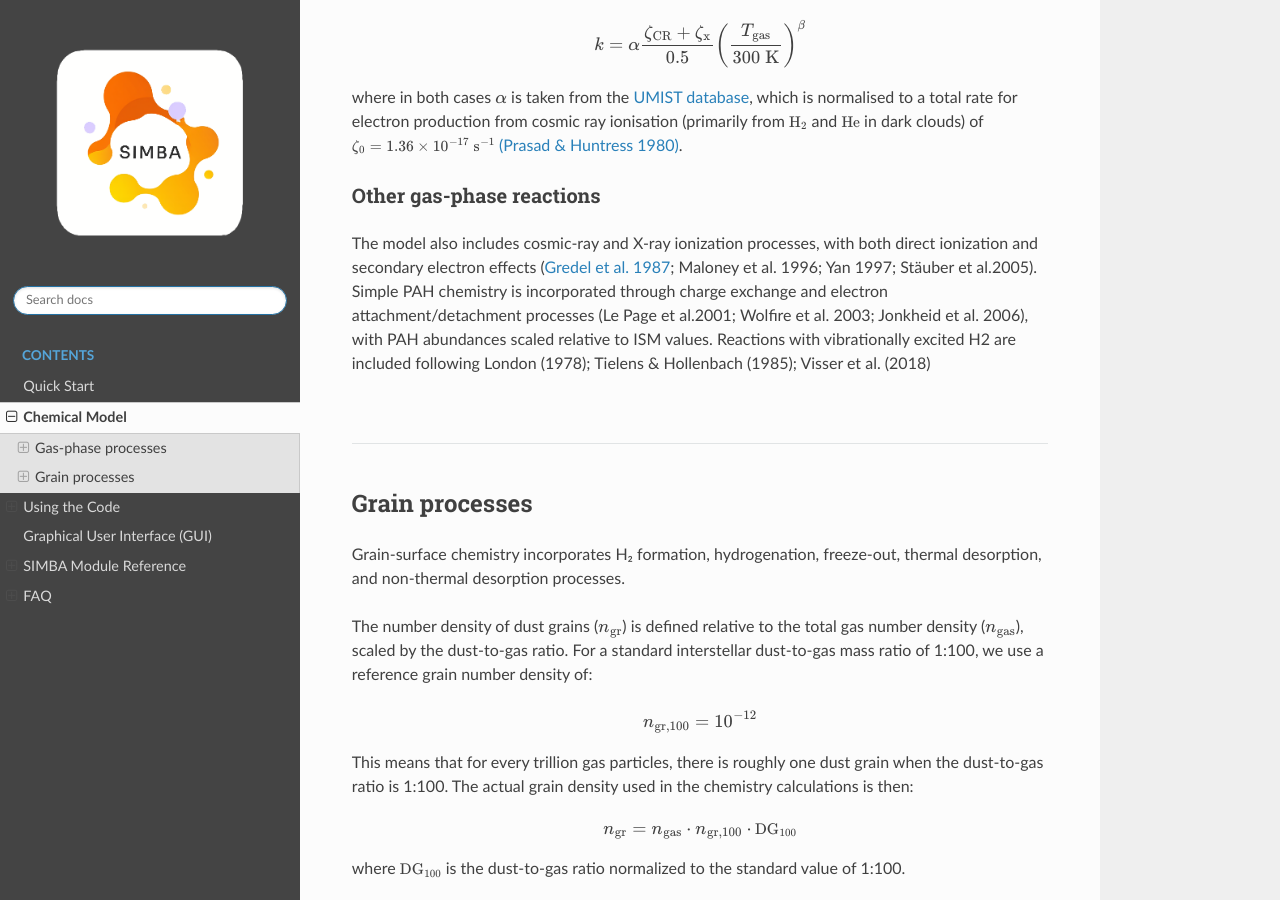
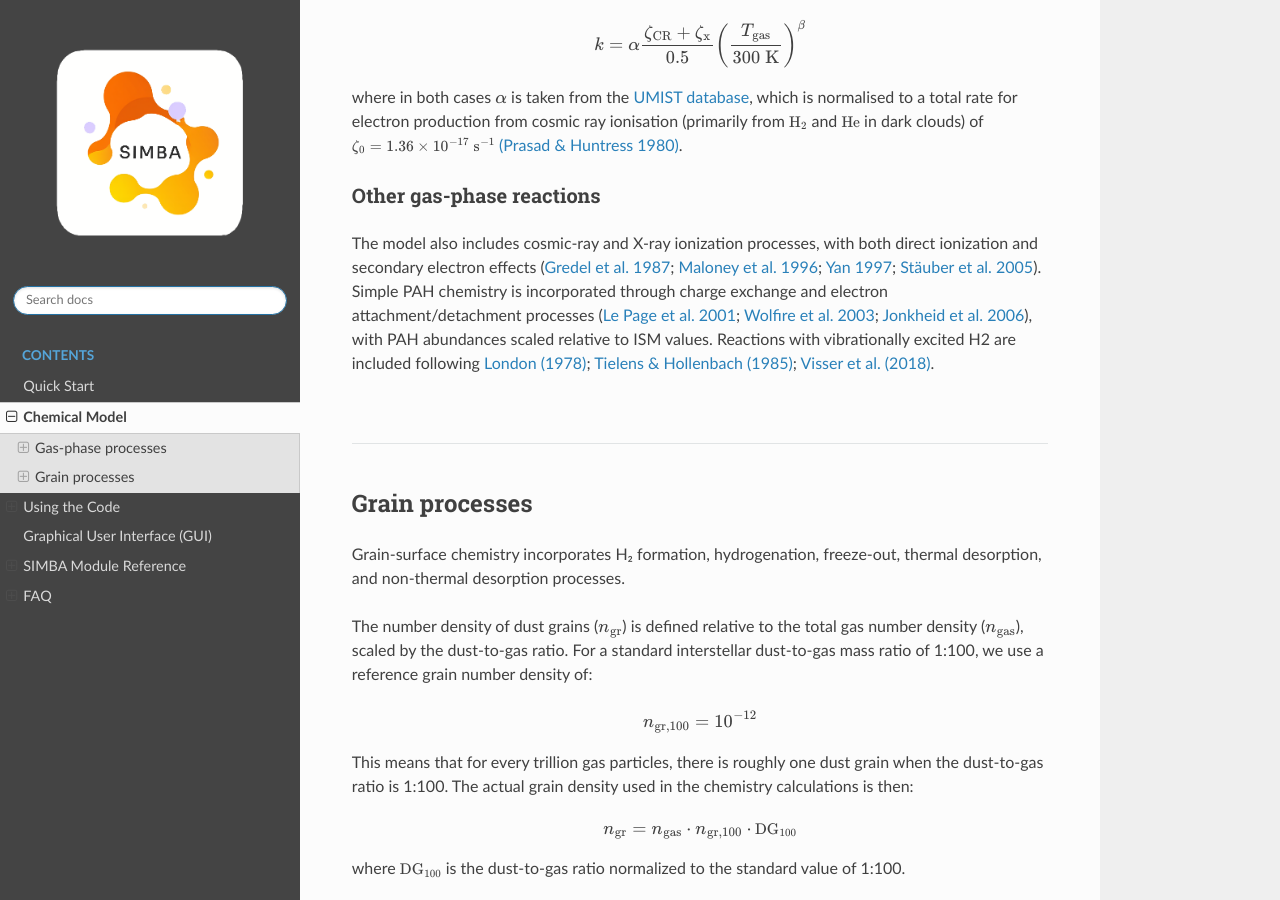
Before and after one commit to lukekeyte/simba-docs, a Sphinx documentation site: the page built from docs/chemical_model/index.md, in a window 1280 px wide and 900 px high, scrolled down 1485 px. Built offline with Sphinx 7.4.7 and the Read the Docs theme 3.1.0, drawn with Linux system fonts in a browser that asks for light colours; part of the change alters nothing that is shown.

```diff
--- a/docs/chemical_model/index.md
+++ b/docs/chemical_model/index.md
@@ -58,7 +58,7 @@ for electron production from cosmic ray ionisation (primarily from $\small{\text
 
 ### Other gas-phase reactions
 
-The model also includes cosmic-ray and X-ray ionization processes, with both direct ionization and secondary electron effects ([Gredel et al. 1987](https://ui.adsabs.harvard.edu/abs/1987ApJ...323L.137G/abstract); Maloney et al. 1996; Yan 1997; Stäuber et al.2005). Simple PAH chemistry is incorporated through charge exchange and electron attachment/detachment processes (Le Page et al.2001; Wolfire et al. 2003; Jonkheid et al. 2006), with PAH abundances scaled relative to ISM values. Reactions with vibrationally excited H2 are included following London (1978); Tielens & Hollenbach (1985); Visser et al. (2018)
+The model also includes cosmic-ray and X-ray ionization processes, with both direct ionization and secondary electron effects ([Gredel et al. 1987](https://ui.adsabs.harvard.edu/abs/1987ApJ...323L.137G/abstract); [Maloney et al. 1996](https://ui.adsabs.harvard.edu/abs/1996ApJ...466..561M/exportcitation); [Yan 1997](https://ui.adsabs.harvard.edu/abs/1997PhDT.........4Y/abstract); [Stäuber et al. 2005](https://ui.adsabs.harvard.edu/abs/2005A%26A...440..949S/abstract)). Simple PAH chemistry is incorporated through charge exchange and electron attachment/detachment processes ([Le Page et al. 2001](https://ui.adsabs.harvard.edu/abs/2001ApJS..132..233L/abstract); [Wolfire et al. 2003](https://ui.adsabs.harvard.edu/abs/2003ApJ...587..278W/abstract); [Jonkheid et al. 2006](https://ui.adsabs.harvard.edu/abs/2006A%26A...453..163J/abstract)), with PAH abundances scaled relative to ISM values. Reactions with vibrationally excited H2 are included following [London (1978)](https://ui.adsabs.harvard.edu/abs/1978ApJ...225..405L/abstract); [Tielens & Hollenbach (1985)](https://ui.adsabs.harvard.edu/abs/1985ApJ...291..722T/abstract); [Visser et al. (2018)](https://ui.adsabs.harvard.edu/abs/2018A%26A...615A..75V/abstract).
 
 
 <br/>
```
Also changed, not shown: 2 other files.
